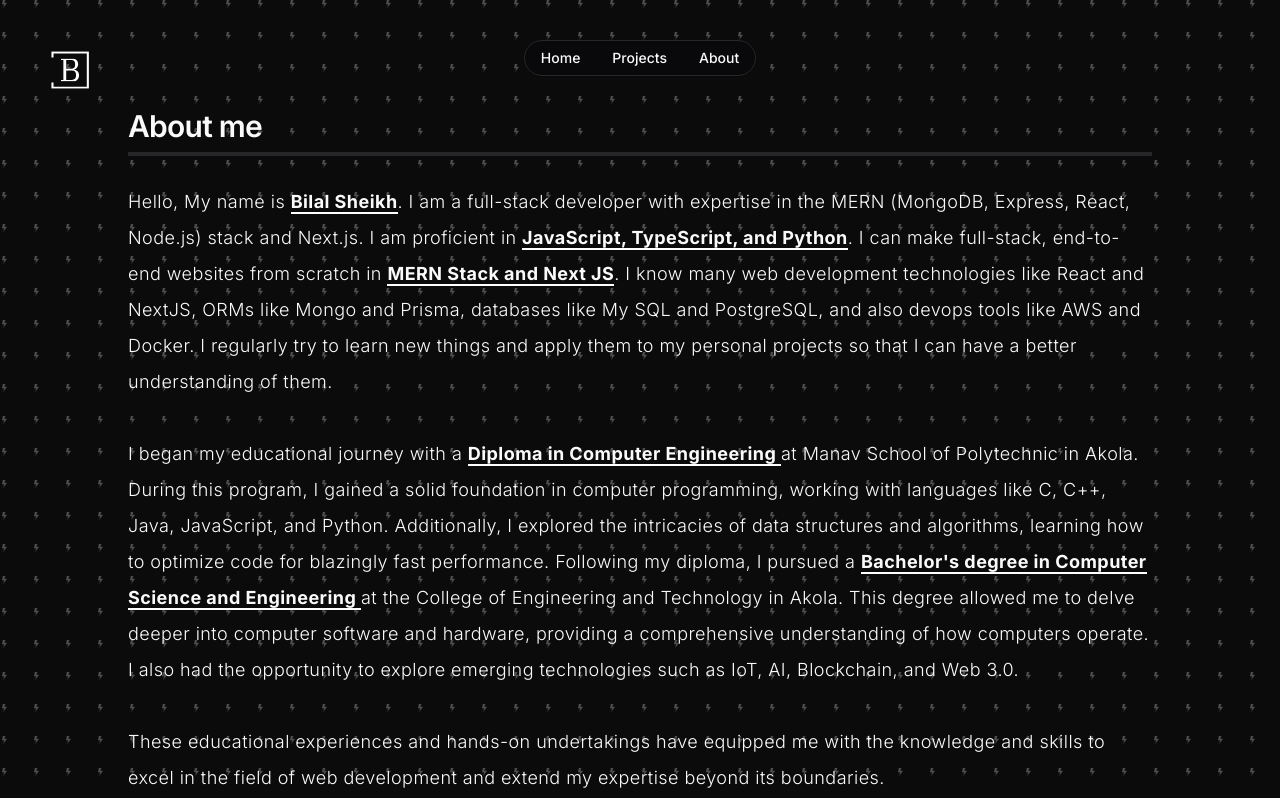
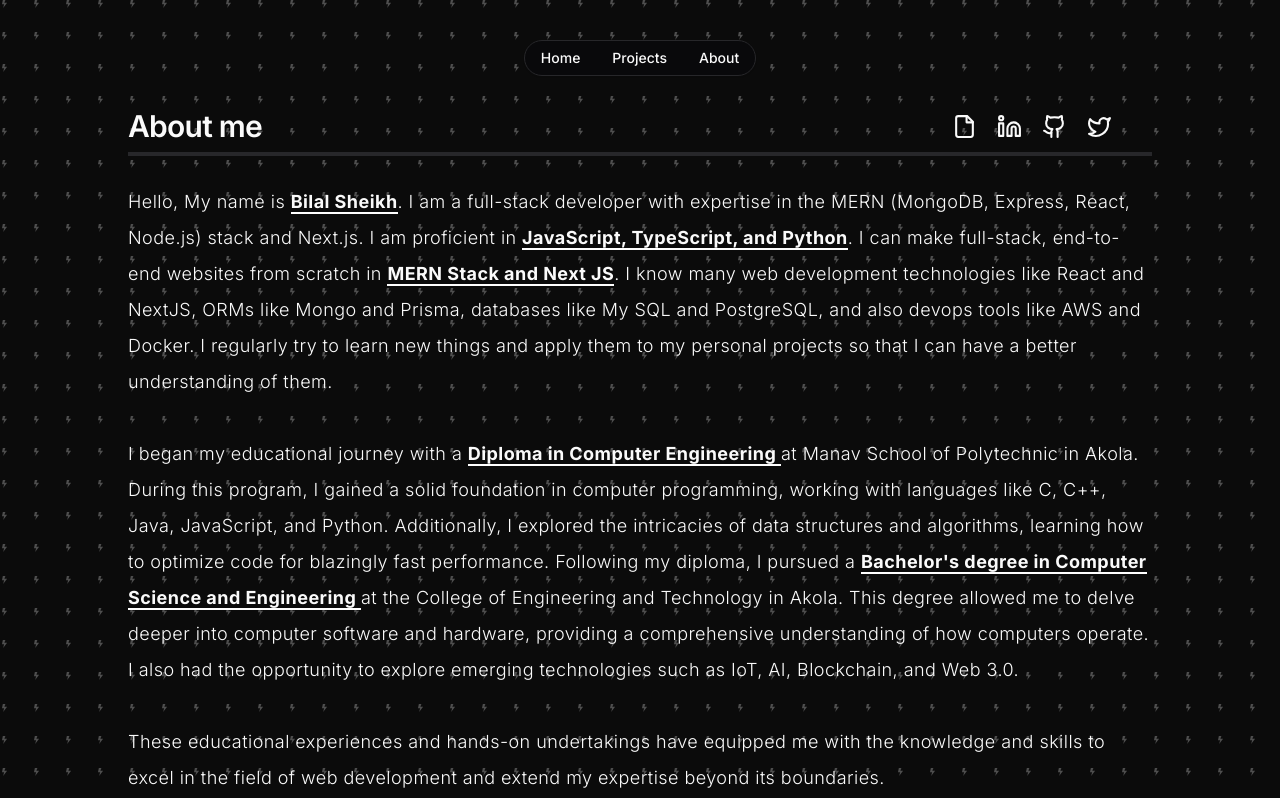
Before and after one commit to Bilal-Sheikh/portfolio, a Next.js app: page /about in a window 1280 px wide. Shown: the top 798 px of the page. Built offline with nearby package versions, Linux system fonts and the light colour scheme.

Commit message:
added socials in about

```diff
--- a/app/(landing)/about/page.tsx
+++ b/app/(landing)/about/page.tsx
@@ -1,13 +1,58 @@
 import React from 'react';
+import Link from 'next/link';
+import { File, Github, Linkedin, Twitter } from 'lucide-react';
 
 export default function About() {
     return (
         <div>
             <div className="flex flex-col items-center justify-center w-full h-full pb-10">
                 <section className="mt-8 mb-4 text-start w-4/5 items-start justify-start">
-                    <h2 className="scroll-m-20 border-b-4 pb-2 text-3xl font-semibold tracking-tight transition-colors">
-                        About me
-                    </h2>
+                    <div className="flex items-center justify-between 20 border-b-4 pb-2 text-3xl font-semibold tracking-tight transition-colors">
+                        <div>About me</div>
+                        <div className="flex items-center justify-center gap-5 pr-0 md:pr-10">
+                            <Link
+                                href={
+                                    'https://drive.google.com/file/d/1lnWreLfw8yRFUGREsPqP6KgJl4-T7fUY/view?usp=sharing'
+                                }
+                                className="cursor-pointer"
+                                target="_blank"
+                            >
+                                <File size={25} className=" hover:fill-white" />
+                            </Link>
+                            <Link
+                                href={
+                                    'https://www.linkedin.com/in/bilalsheikh-bs/'
+                                }
+                                className="cursor-pointer"
+                                target="_blank"
+                            >
+                                <Linkedin
+                                    size={25}
+                                    className="hover:fill-white"
+                                />
+                            </Link>
+                            <Link
+                                href={'https://github.com/Bilal-Sheikh'}
+                                className="cursor-pointer"
+                                target="_blank"
+                            >
+                                <Github
+                                    size={25}
+                                    className="hover:fill-white"
+                                />
+                            </Link>
+                            <Link
+                                href={'https://twitter.com/72bilal_sheikh'}
+                                className="cursor-pointer"
+                                target="_blank"
+                            >
+                                <Twitter
+                                    size={25}
+                                    className="hover:fill-white"
+                                />
+                            </Link>
+                        </div>
+                    </div>
                     <p className="text-lg whitespace-pre-line font-light tracking-wide leading-loose min-h-screen pt-7">
                         Hello, My name is{' '}
                         <strong className="font-bold border-b-2 border-white">
--- a/app/(landing)/projects/page.tsx
+++ b/app/(landing)/projects/page.tsx
@@ -7,7 +7,7 @@ export default function Projects() {
     return (
         <div className="flex flex-col items-center justify-center w-full h-full">
             <section className="mt-8 mb-4 text-start w-4/5 items-start justify-start">
-                <h2 className="scroll-m-20 border-b-4 pb-4 text-3xl font-semibold tracking-tight transition-colors">
+                <h2 className="scroll-m-20 border-b-4 pb-2 text-3xl font-semibold tracking-tight transition-colors">
                     Projects
                 </h2>
                 <div className="pt-5">
--- a/components/Navbar.tsx
+++ b/components/Navbar.tsx
@@ -6,11 +6,6 @@ import { Icons } from '@/lib/icons';
 export default function Navbar() {
     return (
         <div className="sticky top-0 flex flex-col items-center justify-center pt-10 z-50">
-            <Link href={'/'} className="cursor-pointer">
-                <div className="absolute top-0 left-0 m-10 z-0">
-                    {Icons.logo}
-                </div>
-            </Link>
 
             <Menubar className="gap-1 rounded-full">
                 <MenubarMenu>
```
